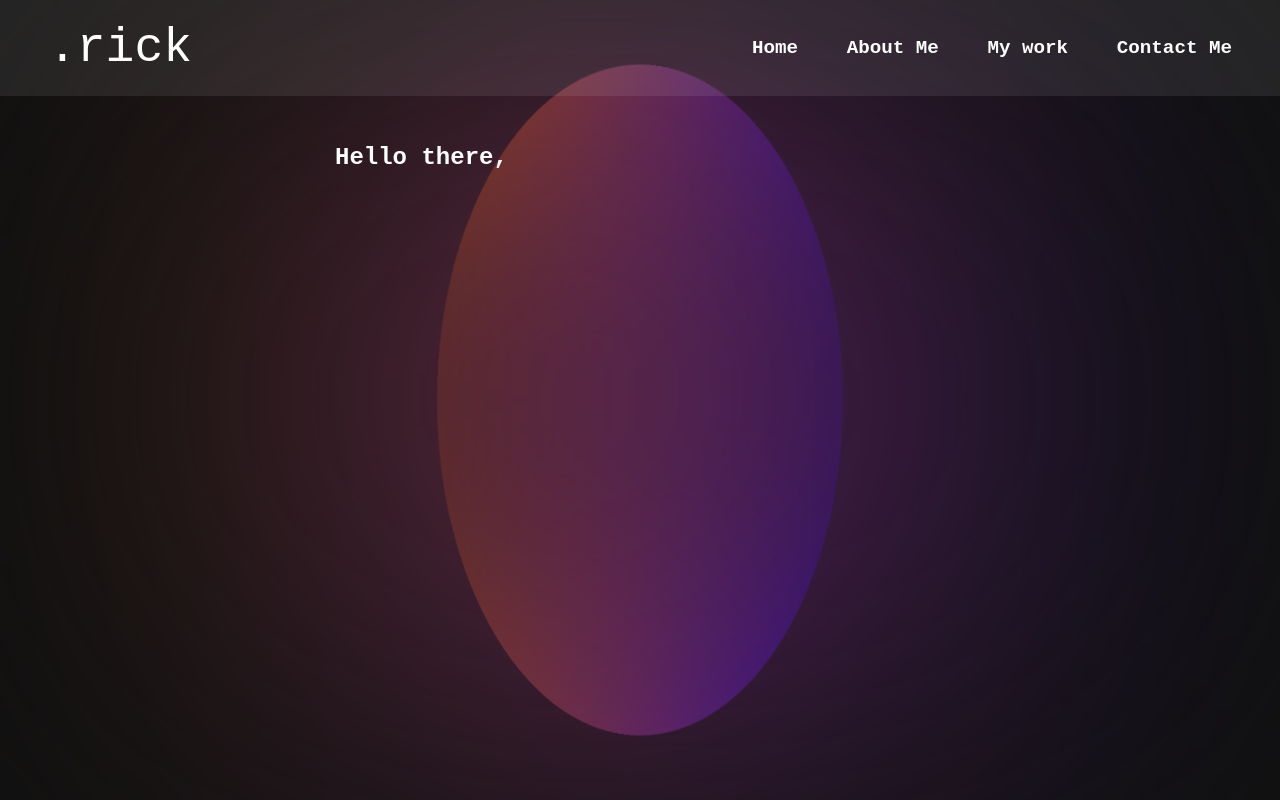
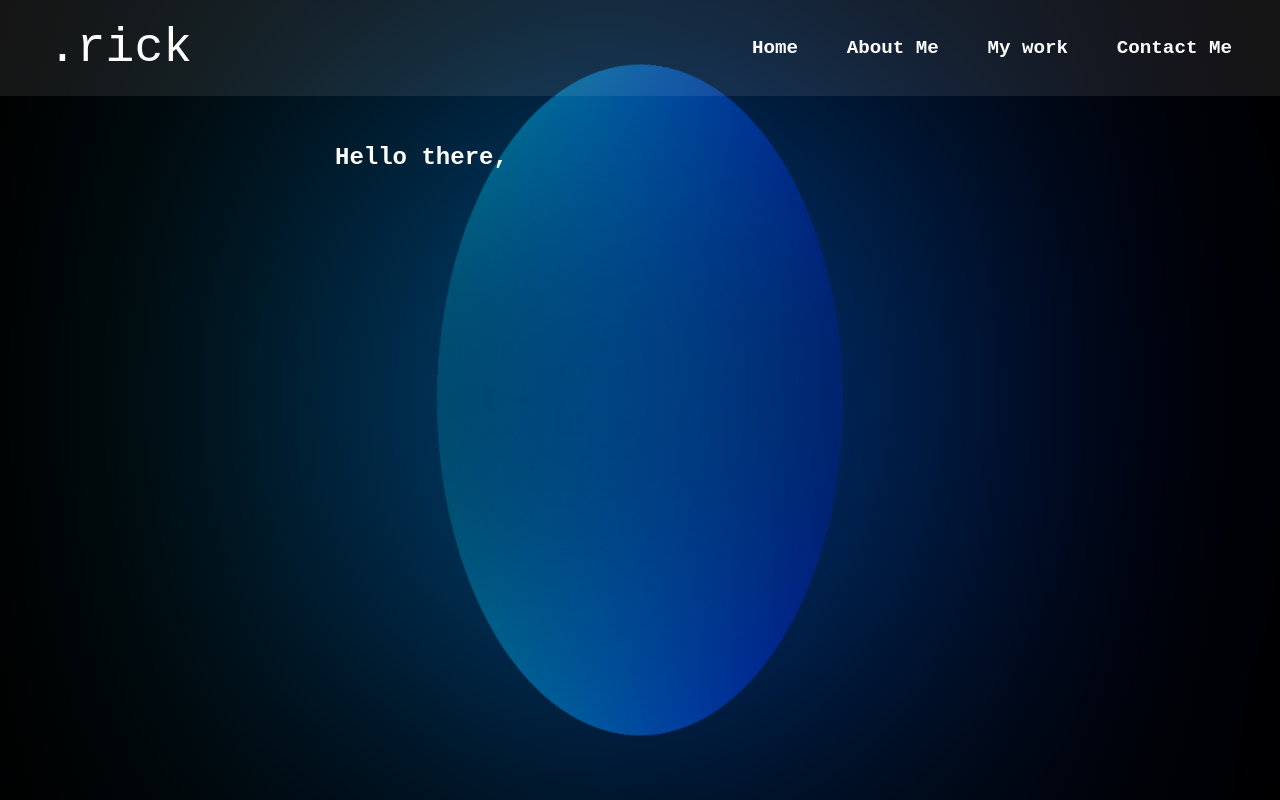
Before and after one commit to RickMohamedFiri/CARHUB, a plain HTML site: page index.html in a window 1280 px wide. Shown: the top 800 px of the page. Drawn offline with nearby package versions, Linux system fonts and the light colour scheme.

Commit message:
new commit

```diff
--- a/about.css
+++ b/about.css
@@ -8,7 +8,7 @@
 
 body
 {
-    background: #111;
+    background: #000;
     min-height: 100vh;
     width: 100vw;
     font-family: 'Courier New', Courier, monospace;
@@ -40,7 +40,7 @@ body::-webkit-scrollbar
 
 #blob
 {
-    background: linear-gradient(rgba(255, 111, 0, 0.865),rgb(72, 0, 255));
+    background: linear-gradient(aqua, blue);
     height: 400px;
     width: 400px;
     position: absolute;
--- a/contact.css
+++ b/contact.css
@@ -8,7 +8,7 @@
 
 body
 {
-    background: #111;
+    background: #000;
     min-height: 100vh;
     width: 100vw;
     font-family: 'Courier New', Courier, monospace;
@@ -40,9 +40,9 @@ body::-webkit-scrollbar
 
 #blob
 {
-    background: linear-gradient(rgba(255, 111, 0, 0.865),rgb(72, 0, 255));
     height: 400px;
     width: 400px;
+    background: linear-gradient(aqua, blue);
     position: absolute;
     border-radius: 50%;
     animation: animate 30s infinite;
--- a/projects.css
+++ b/projects.css
@@ -8,7 +8,7 @@
 
 body
 {
-    background: #111;
+    background: #000;
     min-height: 100vh;
     width: 100vw;
     font-family: 'Courier New', Courier, monospace;
@@ -38,9 +38,10 @@ body::-webkit-scrollbar
     flex-direction: column;
 }
 
+
 #blob
 {
-    background: linear-gradient(rgba(255, 111, 0, 0.865),rgb(72, 0, 255));
+    background: linear-gradient(aqua, blue);
     height: 400px;
     width: 400px;
     position: absolute;
@@ -50,6 +51,7 @@ body::-webkit-scrollbar
     left: 50%;
     translate: -50% -50%;
 }
+
 
 @keyframes animate {
     0%
--- a/styles.css
+++ b/styles.css
@@ -12,7 +12,7 @@
 
 body
 {
-    background: #111;
+    background: #000;
     min-height: 100vh;
     width: 100vw;
     font-family: 'Courier New', Courier, monospace;
@@ -44,7 +44,7 @@ body::-webkit-scrollbar
 
 #blob
 {
-    background: linear-gradient(rgba(255, 111, 0, 0.965),rgb(51, 0, 255));
+    background: linear-gradient(aqua, blue);
     height: 400px;
     width: 400px;
     position: absolute;
```
